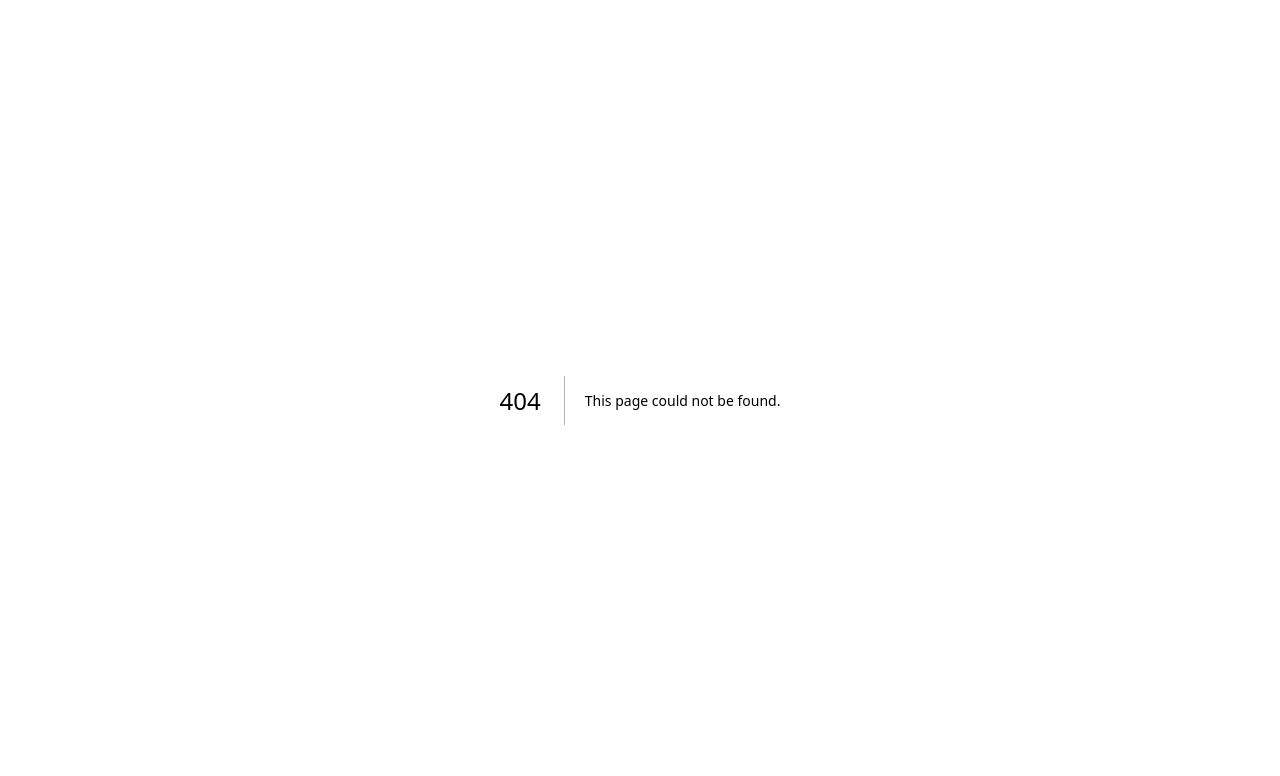
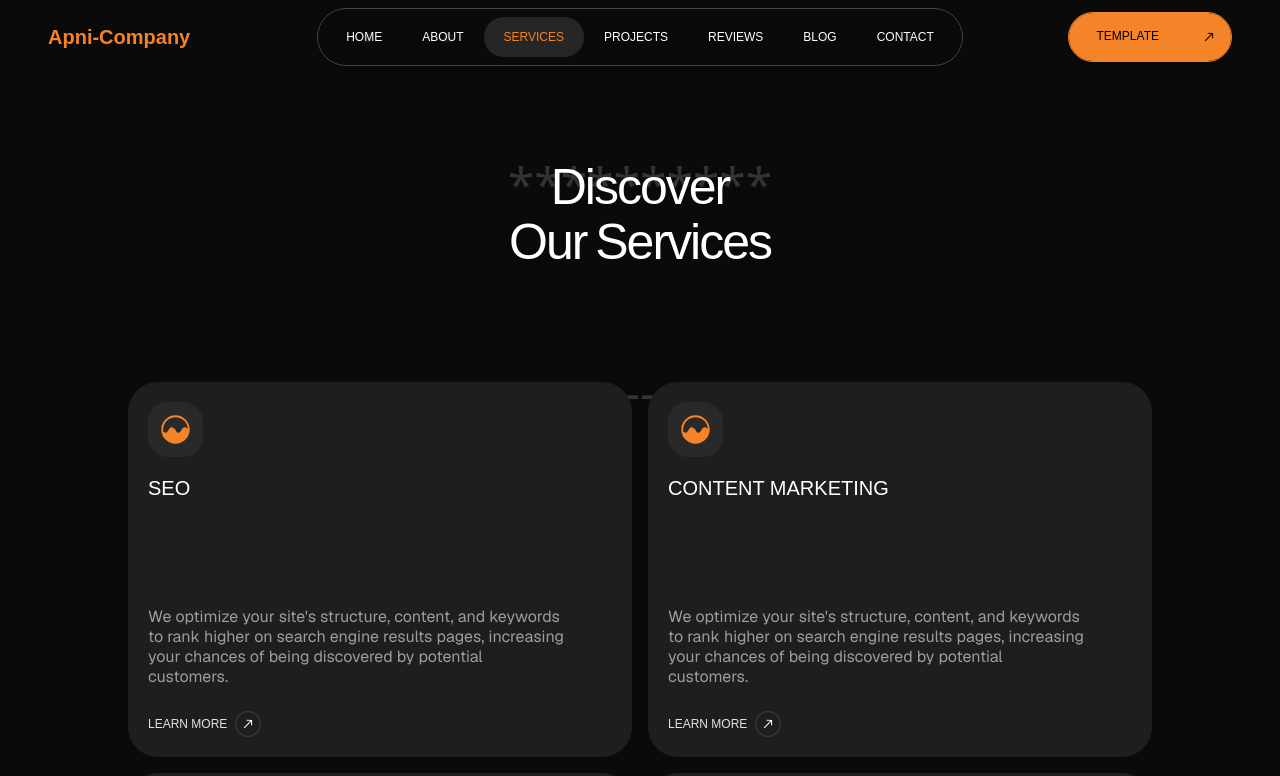
Before and after one commit to Mubashir-Jaweed/Framer-web, a Next.js app: page /services in a window 1280 px wide. Before the commit this address had no page. Shown: the top 776 px of the page. Built offline with nearby package versions, Linux system fonts and the light colour scheme; a web font is replaced by a local one.

Commit message:
service page

```diff
--- a/src/app/components/ui/Navbar.tsx
+++ b/src/app/components/ui/Navbar.tsx
@@ -1,17 +1,23 @@
+'use client'
 import React from 'react'
 import Button from './Button'
+import { useParams, usePathname } from 'next/navigation'
+import Link from 'next/link'
 
 const Navbar = () => {
 
+  const route = usePathname()
+  console.log(route)
+
 
   const data = [
-    {title:"home",link:"/", isTrue: true},
-    {title:"about",link:"/"},
-    {title:"services",link:"/"},
-    {title:"projects",link:"/"},
-    {title:"reviews",link:"/"},
-    {title:"blog",link:"/"},
-    {title:"contact",link:"/"},
+    {title:"home",link:"/", isTrue: route == '/'},
+    {title:"about",link:"/about", isTrue: route == '/about'},
+    {title:"services",link:"/services", isTrue: route == '/services'},
+    {title:"projects",link:"/case-studies", isTrue: route == '/case-studies'},
+    {title:"reviews",link:"/reviews", isTrue: route == '/reviews'},
+    {title:"blog",link:"/blog", isTrue: route == '/blog'},
+    {title:"contact",link:"/contact-us", isTrue: route == '/contact-us'},
   ]
 
   return (
@@ -23,9 +29,11 @@ Apni-Company
 
         <div className='bg-[#0a0a0a] border border-[#434343] rounded-full p-2 flex justify-center items-center'>
           {data.map((v,i)=>(
-            <div key={i} className={` cursor-pointer main-font text-white uppercase px-5 py-3 rounded-full text-xs duration-500 transition-all hover:scale-90 ${v.isTrue ? 'bg-[#262626] text-color' : 'bg-transparent nav-btn'}`}>
+           <Link key={i} href={v.link}>
+            <div className={` cursor-pointer main-font text-white uppercase px-5 py-3 rounded-full text-xs duration-500 transition-all hover:scale-90 ${v.isTrue ? 'bg-[#262626] text-color' : 'bg-transparent nav-btn'}`}>
               {v.title}
             </div>
+           </Link>
           ))}
         </div>
 
--- /dev/null
+++ b/src/app/services/components/Hero.tsx
@@ -0,0 +1,83 @@
+import React from 'react'
+import Link from 'next/link'
+import { IoIosArrowRoundForward } from "react-icons/io";
+import { IoIosAnalytics } from "react-icons/io";
+import Button from '@/app/components/ui/Button';
+
+const Hero = () => {
+
+    const data = [
+        {
+            icon: <IoIosAnalytics size={'35'} className='text-[#f58327]' />,
+            title: "Seo",
+            link: "",
+            txt: "We optimize your site's structure, content, and keywords to rank higher on search engine results pages, increasing your chances of being discovered by potential customers."
+        },
+        {
+            icon: <IoIosAnalytics size={'35'} className='text-[#f58327]' />,
+            title: "Content Marketing",
+            link: "",
+            txt: "We optimize your site's structure, content, and keywords to rank higher on search engine results pages, increasing your chances of being discovered by potential customers."
+        },
+        {
+            icon: <IoIosAnalytics size={'35'} className='text-[#f58327]' />,
+            title: "Website design",
+            link: "",
+            txt: "We optimize your site's structure, content, and keywords to rank higher on search engine results pages, increasing your chances of being discovered by potential customers."
+        },
+        {
+            icon: <IoIosAnalytics size={'35'} className='text-[#f58327]' />,
+            title: "Social media marketing",
+            link: "",
+            txt: "We optimize your site's structure, content, and keywords to rank higher on search engine results pages, increasing your chances of being discovered by potential customers."
+        },
+    ]
+
+    return (
+        <div className='w-full  px-32 py-40 text-white flex flex-col gap-28'>
+            {/* row 1 */}
+            <div className='flex justify-center items-center gap-5 '>
+                {/* <div className='bg-[#232323] w-min flex justify-center items-center rounded-full px-3 py-1.5'>
+                    <span className='sub-font uppercase text-xs font-bold text-color leading-4 '>Services</span>
+                </div> */}
+                <div>
+                    <span className='main-font text-[50px] font-normal leading-[55px] [word-spacing:-3px] [letter-spacing:-2px] text-center flex justify-center items-center'>Discover <br/>Our Services</span>
+                </div>
+            </div>
+            {/* row 2 */}
+            {/* <div className='flex justify-end items-center gap-5 '>
+                <Button btnText='view all services' isGap={true} />
+            </div> */}
+            {/* row 3 */}
+            <div className='grid grid-cols-2 justify-end items-center gap-4'>
+                {data.map((d, i) => (
+                    <Link key={i} href={d.link}>
+                        <div className='group bg-[#1f1d1d] rounded-[30px] h-[375px] p-5 flex flex-col justify-between items-start'>
+                            <div className='flex flex-col gap-4'>
+                                <div className='bg-[#2a2929]  rounded-[20px] h-[55px] w-[55px] flex justify-center items-center'>{d.icon}</div>
+                                <span className='uppercase text-white text-[20px] main-font '>{d.title}</span>
+                            </div>
+                            <div className='flex flex-col items-start gap-6'>
+                                <span className='w-[90%]  sub-font text-[16px] leading-5 font-normal text-[#9d9d9d] '>
+                                    {d.txt}
+                                </span>
+                                <div className='flex justify-center items-center gap-2 '>
+                                    <span className='uppercase main-font text-[12px] text-zinc-200'>
+                                        Learn more
+                                    </span>
+                                    <div className='border border-[#434343] rounded-full bg-transparent transition-all duration-700 ease-in-out group-hover:bg-[#f58327]'>
+                                        <IoIosArrowRoundForward className='transition-transform duration-300 ease-in-out -rotate-45 size-6 p-0.5 group-hover:rotate-0' />
+                                    </div>
+                                </div>
+                            </div>
+                        </div>
+                    </Link>
+                ))}
+            </div>
+
+
+        </div>
+    )
+}
+
+export default Hero
--- /dev/null
+++ b/src/app/services/components/Why.tsx
@@ -0,0 +1,11 @@
+import React from 'react'
+
+const Why = () => {
+  return (
+    <div>
+
+    </div>
+  )
+}
+
+export default Why
--- /dev/null
+++ b/src/app/services/page.tsx
@@ -0,0 +1,21 @@
+import React from 'react'
+import Navbar from '../components/ui/Navbar'
+import Hero from './components/Hero'
+import Contact from '../components/Contact'
+
+const page = () => {
+  return (
+    <div className="w-full h-auto scroll-smooth">
+      {/* fixed bg */}
+      <div className="fixed-bg ">
+        <h1 className="text-[#333] text-5xl text-center pt-40">**********</h1>
+        <h1 className="text-[#333] text-5xl text-center pt-40">----------</h1>
+      </div>
+      <Navbar/>
+      <Hero/>
+      <Contact/>
+    </div>
+  )
+}
+
+export default page
```
